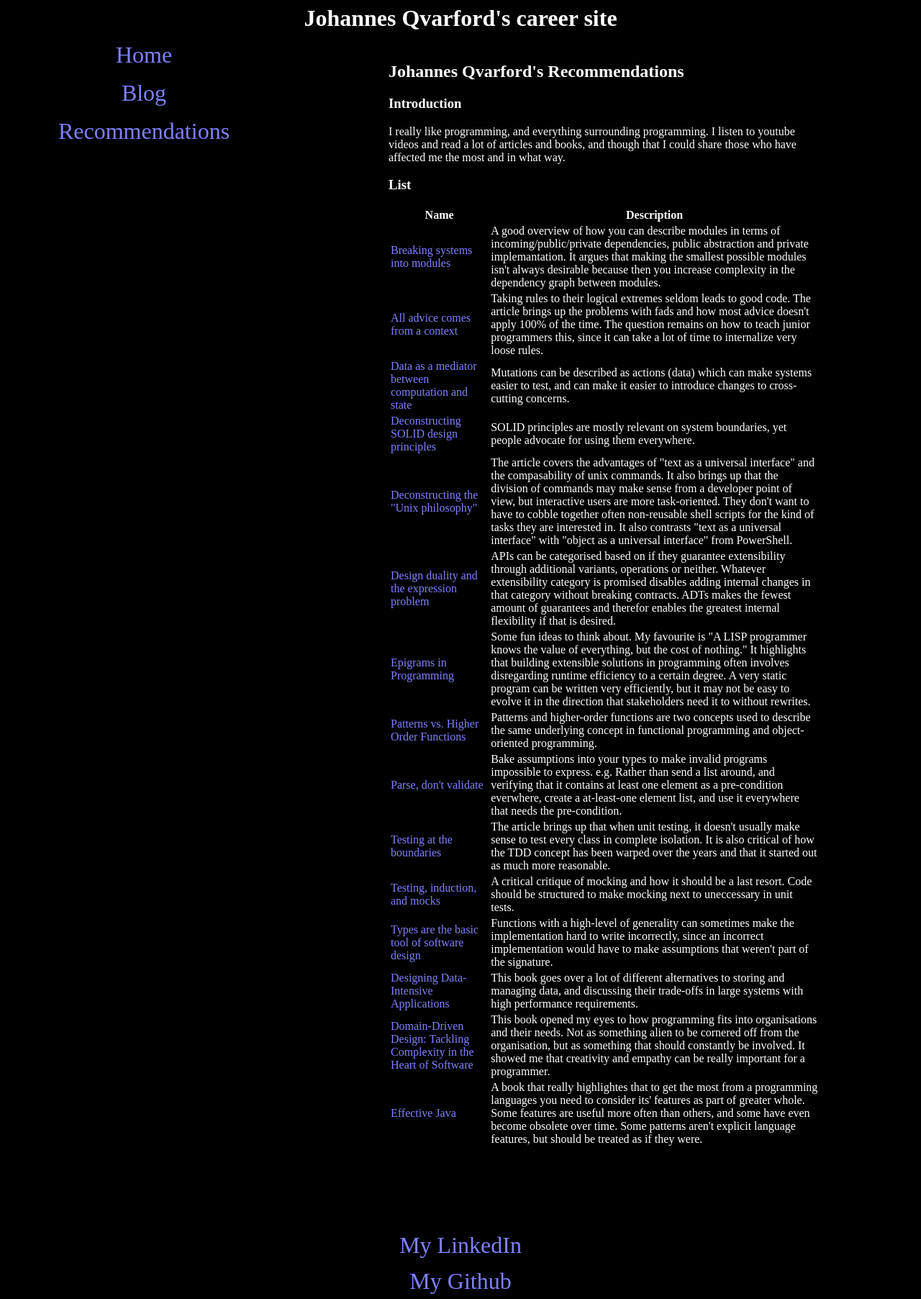
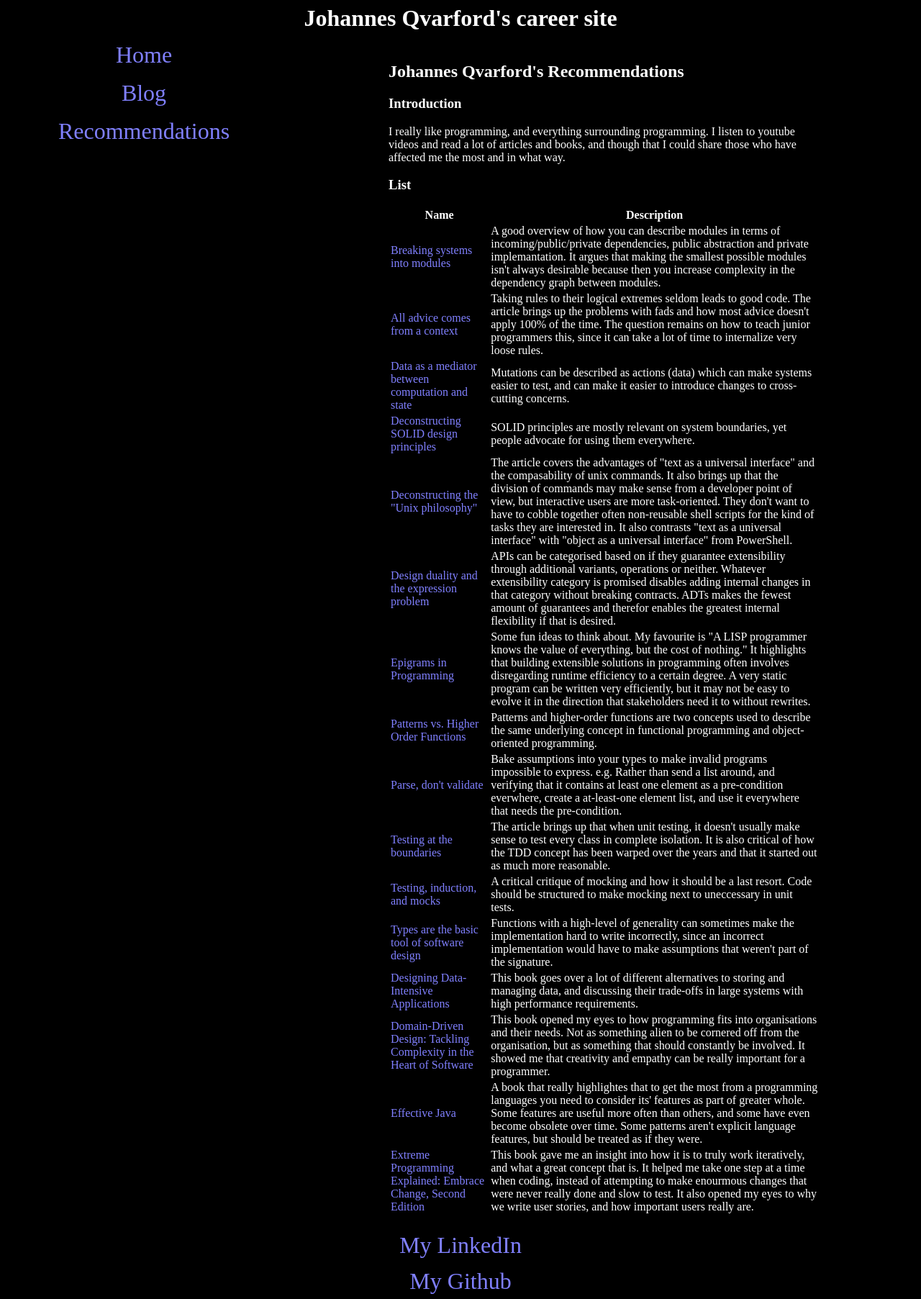
Before and after one commit to johannes-qvarford/johannes-qvarford.github.io, a Jekyll site: the page built from recommendations/index.html, in a window 1280 px wide. Shown: the whole page at 72% size. Built offline with Jekyll 4.4.1, drawn with Linux system fonts in a browser that asks for light colours.

Commit message:
Extreme Programming Explained: Embrace Change, Second Edition

```diff
--- a/recommendations/index.html
+++ b/recommendations/index.html
@@ -85,6 +85,12 @@ recommendations:
       A book that really highlightes that to get the most from a programming languages you need to consider its' features as part of greater whole.
       Some features are useful more often than others, and some have even become obsolete over time.
       Some patterns aren't explicit language features, but should be treated as if they were.
+  - name: "Extreme Programming Explained: Embrace Change, Second Edition"
+    link: https://www.oreilly.com/library/view/extreme-programming-explained/0321278658/
+    review: |
+      This book gave me an insight into how it is to truly work iteratively, and what a great concept that is.
+      It helped me take one step at a time when coding, instead of attempting to make enourmous changes that were never really done and slow to test.
+      It also opened my eyes to why we write user stories, and how important users really are.
 ---
 <!--
   - name: T
@@ -92,39 +98,9 @@ recommendations:
     review: |
       T
 -->
-
-
-<article>
-    <h2>{{ page.title }}</h2>
-
-    <h3>Introduction</h3>
-
-    I really like programming, and everything surrounding programming.
-
-    I listen to youtube videos and read a lot of articles and books, and though that I could share those who have
-    affected me the most and in what way.
-
-
-    <h3>List</h3>
-
-    <table>
-        <thead>
-            <tr>
-                <th>Name</th>
-                <th>Description</th>
-            </tr>
-        </thead>
-        {% for rec in page.recommendations %}
-        {% include rec.md name=rec.name link=rec.link review=rec.review %}
-        {% endfor %}
-    </table>
-
-</article>
-
 <!--
   TODO:
 
-https://www.oreilly.com/library/view/extreme-programming-explained/0321278658/
 https://www.amazon.com/Large-Scale-Software-Design-John-Lakos/dp/0201633620
 https://jcip.net/
 https://www.poodr.com/
@@ -163,3 +139,30 @@ https://www.academia.edu/4330409/Object_oriented_programming_an_objective_sense_
 https://www.amazon.com/dp/B07LCM8RG2/
 https://www.amazon.com/Refactoring-Patterns-Joshua-Kerievsky/dp/0321213351
 -->
+
+<article>
+    <h2>{{ page.title }}</h2>
+
+    <h3>Introduction</h3>
+
+    I really like programming, and everything surrounding programming.
+
+    I listen to youtube videos and read a lot of articles and books, and though that I could share those who have
+    affected me the most and in what way.
+
+
+    <h3>List</h3>
+
+    <table>
+        <thead>
+            <tr>
+                <th>Name</th>
+                <th>Description</th>
+            </tr>
+        </thead>
+        {% for rec in page.recommendations %}
+        {% include rec.md name=rec.name link=rec.link review=rec.review %}
+        {% endfor %}
+    </table>
+
+</article>
```
